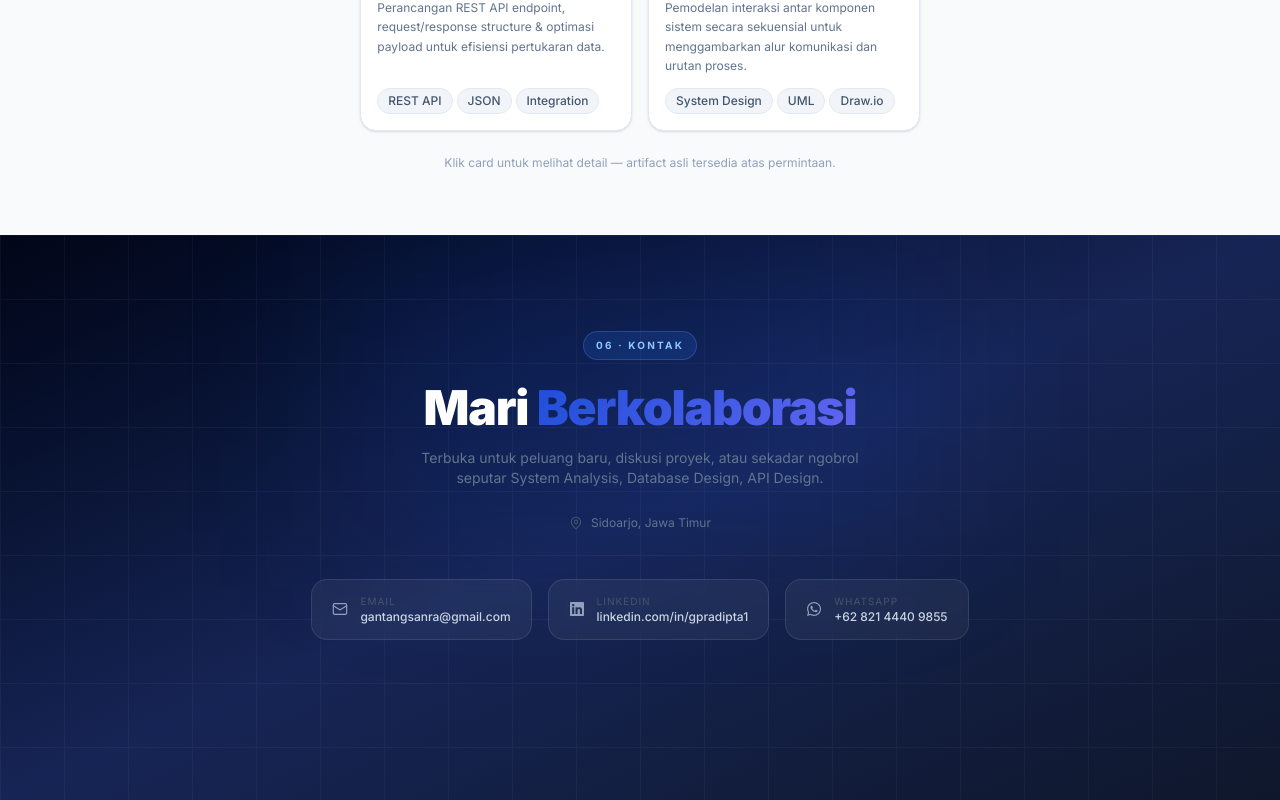
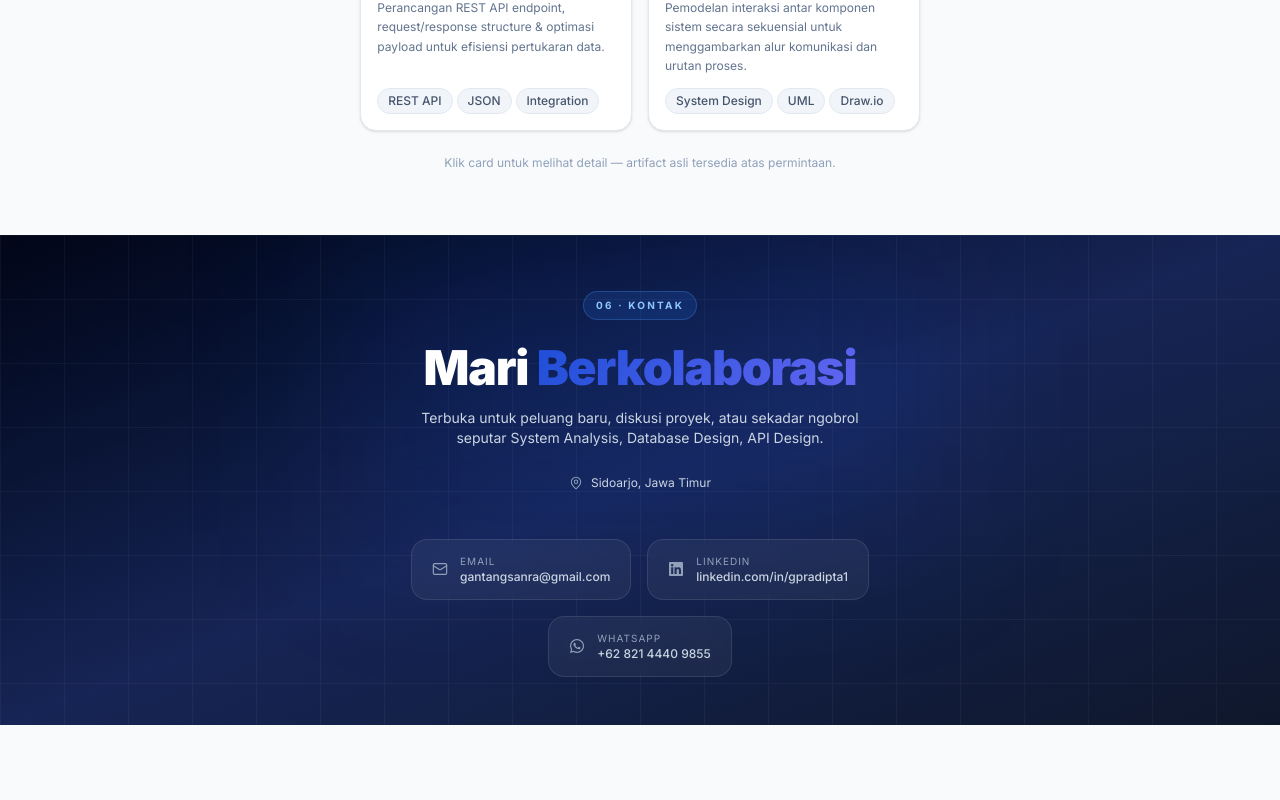
Before and after one commit to pradipta16/cv, a React (Vite) app: page / in a window 1280 px wide. Shown: the part 4448-5248 px from the top of the page. After the commit the page ends 5173 px from the top, so only its background shows below. Built offline with nearby package versions, Linux system fonts and the light colour scheme.

Commit message:
adjustment footer

```diff
--- a/src/components/Contact.jsx
+++ b/src/components/Contact.jsx
@@ -22,12 +22,12 @@ const links = [
 export default function Contact() {
   const [ref, inView] = useInView()
   return (
-    <section id="contact" className="bg-gradient-to-br from-slate-950 via-blue-950 to-slate-900 py-24 relative overflow-hidden">
+    <section id="contact" className="bg-gradient-to-br from-slate-950 via-blue-950 to-slate-900 pt-14 pb-8 relative overflow-hidden">
       <div className="absolute inset-0 opacity-[0.04] pointer-events-none"
         style={{ backgroundImage: 'linear-gradient(rgba(255,255,255,1) 1px,transparent 1px),linear-gradient(90deg,rgba(255,255,255,1) 1px,transparent 1px)', backgroundSize: '64px 64px' }} />
       <div className="absolute top-0 left-1/2 -translate-x-1/2 w-[600px] h-[300px] bg-blue-600/10 blur-[80px] pointer-events-none" />
 
-      <div className="max-w-4xl mx-auto px-6 relative z-10">
+      <div className="max-w-2xl mx-auto px-6 relative z-10">
         <motion.div ref={ref} initial={{ opacity: 0, y: 20 }} animate={inView ? { opacity: 1, y: 0 } : {}}
           transition={{ duration: 0.6 }} className="text-center">
           <span className="inline-block text-[10px] font-bold uppercase tracking-[0.22em] px-3 py-1.5 rounded-full border bg-blue-500/15 text-blue-300 border-blue-400/25 mb-6">
@@ -36,16 +36,16 @@ export default function Contact() {
           <h2 className="text-4xl sm:text-5xl font-black text-white tracking-tight mb-4">
             Mari <span className="text-gradient">Berkolaborasi</span>
           </h2>
-          <p className="text-slate-500 text-sm max-w-md mx-auto mb-6">
+          <p className="text-slate-300 text-sm max-w-md mx-auto mb-6">
             Terbuka untuk peluang baru, diskusi proyek, atau sekadar ngobrol seputar System Analysis, Database Design, API Design.
           </p>
 
-          <div className="inline-flex items-center gap-2 text-slate-500 text-xs mb-12">
-            <MapPin size={14} strokeWidth={1.75} className="text-slate-600" />
+          <div className="inline-flex items-center gap-2 text-slate-300 text-xs mb-12">
+            <MapPin size={14} strokeWidth={1.75} className="text-slate-400" />
             <span>{profile.location}</span>
           </div>
 
-          <div className="flex flex-wrap justify-center gap-4 mb-16">
+          <div className="flex flex-wrap justify-center gap-4 mb-4">
             {links.map((l, i) => (
               <motion.a key={i} href={l.href}
                 target={l.external ? '_blank' : undefined} rel="noreferrer"
@@ -56,7 +56,7 @@ export default function Contact() {
                   {l.icon}
                 </span>
                 <div className="text-left">
-                  <p className="text-[10px] text-slate-600 uppercase tracking-widest">{l.label}</p>
+                  <p className="text-[10px] text-slate-400 uppercase tracking-widest">{l.label}</p>
                   <p className="text-xs text-slate-300 font-medium">{l.value}</p>
                 </div>
               </motion.a>
```
